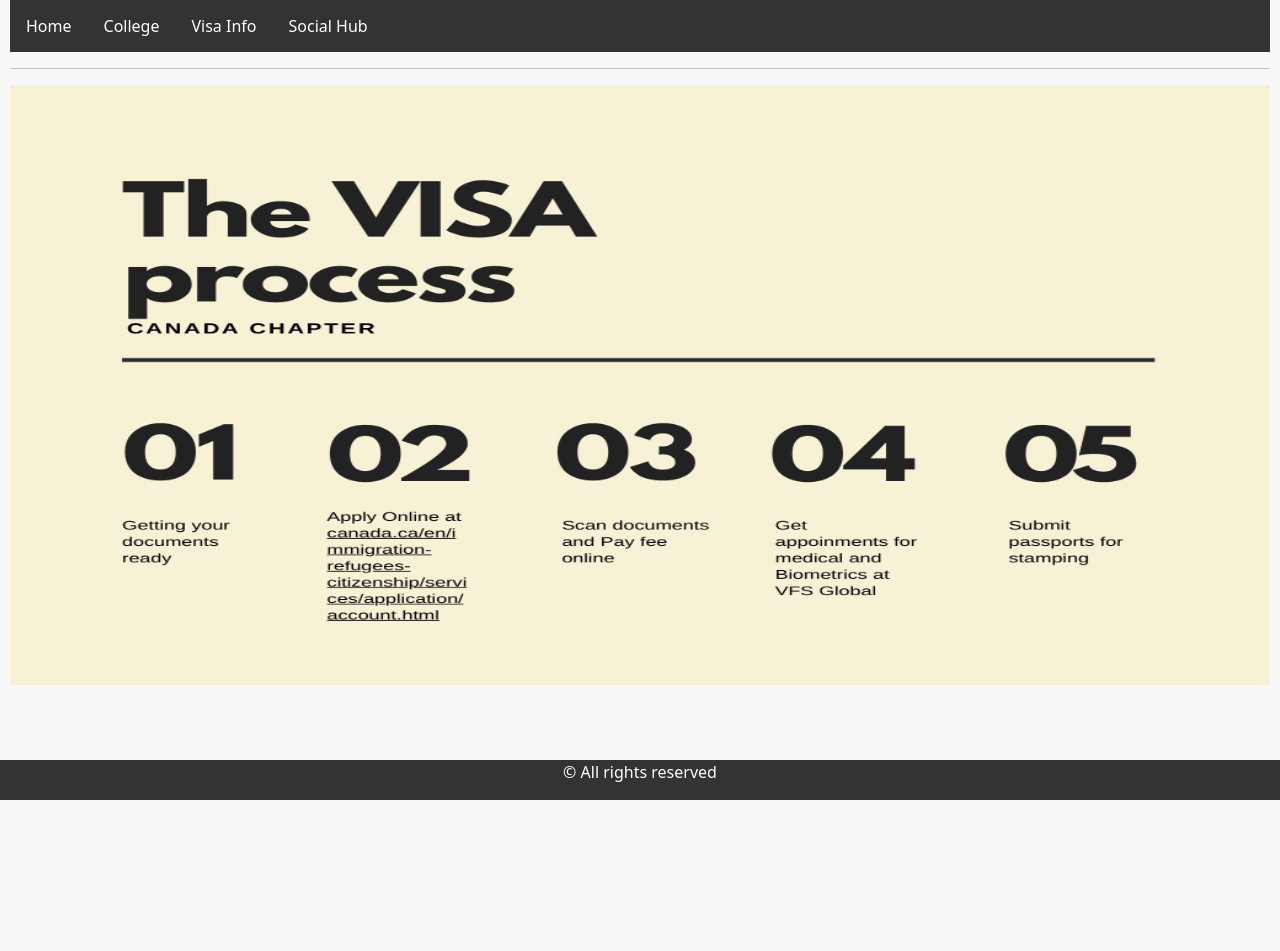
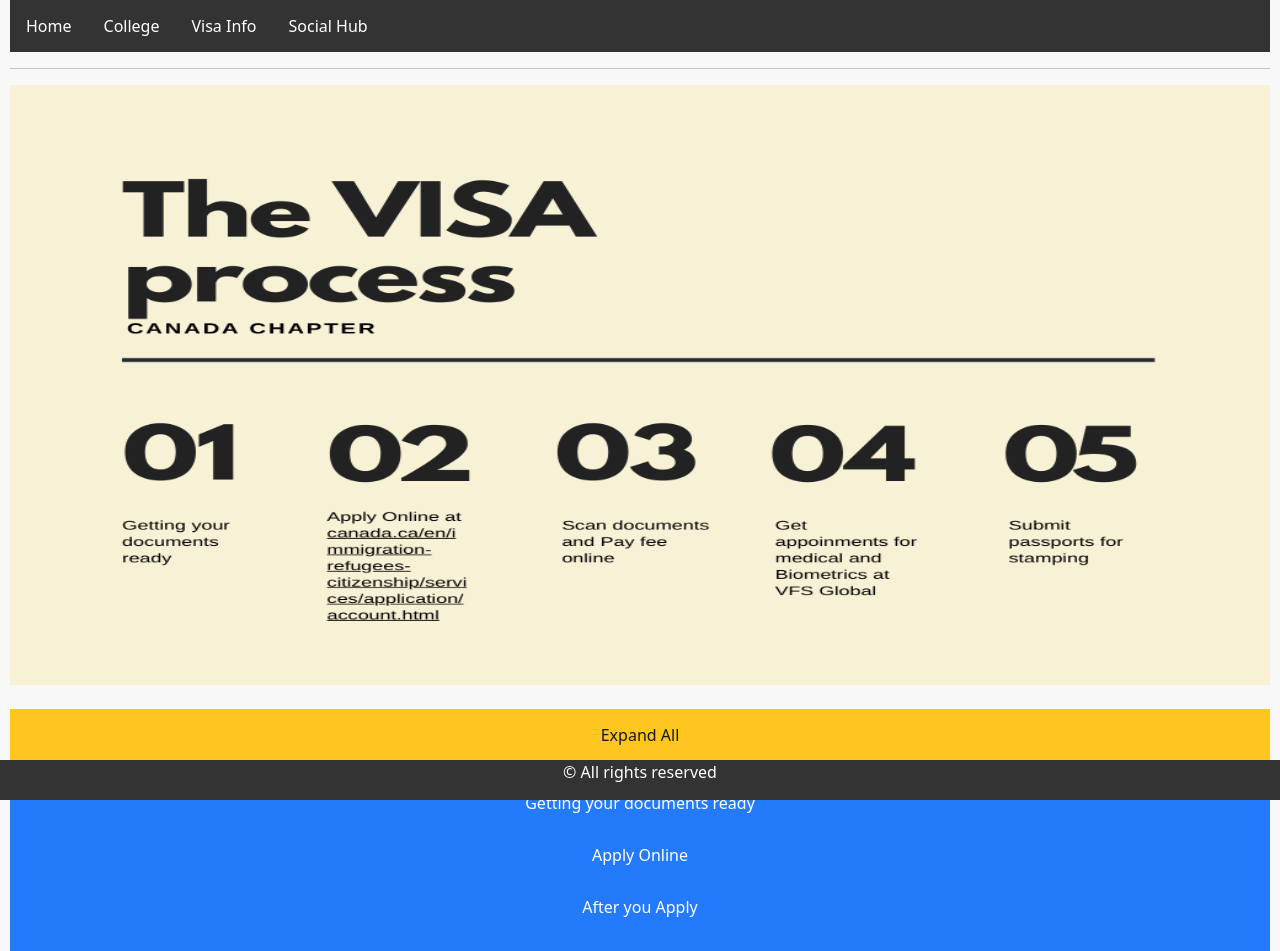
Before and after one commit to ParteekSaini/InternationalStudentGuideGit, a React (Create React App) app in the folder internationalstudentguide-main/: page /Visainfo in a window 1280 px wide. Shown: the top 951 px of the page. Before the commit the page ends 800 px from the top, so only its background shows below. Built offline with nearby package versions, Linux system fonts and the light colour scheme.

Commit message:
visa information page created

```diff
--- a/internationalstudentguide-main/src/App.js
+++ b/internationalstudentguide-main/src/App.js
@@ -4,7 +4,7 @@ import React, { Component } from 'react';
 import { BrowserRouter as Router,Redirect, Switch, Route, Link } from "react-router-dom";
 import HomePage from './HomePage';
 import college from './college';
-import visaInfo from './visainfo';
+import VisaInfo from './Visainfo';
 import socialHub from './socialhub';
 import Page5 from './page5';
 import logIn from './login';
@@ -26,7 +26,7 @@ class App extends Component {
         <ul className="headerUl">
           <li><a href="/">Home</a></li>
           <li><a href="/college">College</a></li>
-          <li><a href="/visainfo">Visa Info</a></li>
+          <li><a href="/Visainfo">Visa Info</a></li>
           <li><a href="/socialhub">Social Hub</a></li>
           {/* <li><a href="/page5">Page 5</a></li> */}
         </ul>
@@ -37,7 +37,7 @@ class App extends Component {
           {/* <Route exact path="/"><Home /></Route> */}
           <Route exact path={"/"} component={HomePage} />
           <Route path={"/college"} component={college} />
-          <Route path={"/visainfo"} component={visaInfo} />
+          <Route path={"/Visainfo"} component={VisaInfo} />
           <Route path={"/socialhub"} component={socialHub} />
           <Route path={"/page5"} component={Page5} />
           <Route path={"/BritishColumbia"} component={BritishColumbia} />
--- /dev/null
+++ b/internationalstudentguide-main/src/VisainfoData.json
@@ -0,0 +1,78 @@
+[
+    {"documents":1,
+        "title":"Getting your documents ready",
+        "documentFirst":[
+            {"documentFirstid":"d1","documentName":"Proof of Acceptance","documentDetails":[
+                {"documentDetailsid":"dd1",
+		"details1":"a letter of acceptance from a designated learning institution (DLI) you’ll be attending",
+		"details2":"A letter of explanation for any documents that are missing due to COVID-19"}
+            ]},
+            {"documentFirstid":"d2","documentName":"Proof of Financial Support","documentDetails":[
+                {"documentDetailsid":"dd2",
+		"details1":"proof of a Canadian bank account in your name, if you've transferred money to Canada",
+		"details2":"Guaranteed Investment Certificate (GIC) from a participating Canadian financial institution",
+		"details3":"proof of a student or education loan from a bank",
+		"details4":"proof of funding paid from within Canada, if you have a scholarship or are in a Canadian-funded educational program"}
+            ]},
+            {"documentFirstid":"d3","documentName":"Letter of explanation","documentDetails":[
+                {"documentDetailsid":"dd3",
+		"details1":"why you want to study in Canada and",
+		"details2":"that you understand your responsibilities as a student"}
+            ]},
+            {"documentFirstid":"d4","documentName":"other documents","documentDetails":[
+                {"documentDetailsid":"dd4",
+		"details1":"If they request documents from you for an application in progress",
+		"details2":"You’ll have 30 days from the date we contact you to submit the information."}
+            ]}
+    ]},
+	    {"documents":2,
+        "title":"Apply Online",
+        "documentFirst":[
+            {"documentFirstid":"d1","documentName":"Apply Online","documentDetails":[
+                {"documentDetailsid":"dd1",
+		"details1":"Apply at Canada.ca/en/immigration-refugees-citizenship"}
+            ]}
+        ]},
+	    {"documents":3,
+        "title":"After you Apply",
+        "documentFirst":[
+            {"documentFirstid":"d1","documentName":"Your Fingerprints and photo(biometrics)","documentDetails":[
+                {"documentDetailsid":"dd1",
+		"details1":"Normally, you need to give biometrics if you haven’t given biometrics in the last 10 years. If your local visa application centre is not open due to COVID-19, there are temporary measures in place for biometrics"}
+            ]},
+            {"documentFirstid":"d2","documentName":"They process your study permit application","documentDetails":[
+                {"documentDetailsid":"dd2",
+		"details1":"We’ll check your application to make sure you have all the necessary documents. ",
+		"details2":"Medical exam (if required),",
+		"details3":"police certificate (if required)",
+		"details4":"If They refuse your application, they’ll send you a letter explaining why."}
+		]}
+        ]},
+	    {"documents":4,
+        "title":"Prepare for Arrival",
+        "documentFirst":[
+            {"documentFirstid":"d1","documentName":"Before you come to Canada","documentDetails":[
+                {"documentDetailsid":"dd1",
+		"details1":"Make sure you’re eligible to travel to Canada at this time if:",
+		"details2":"you’re returning to Canada as an international student, or,",
+		"details3":"you’re coming to Canada as a family member or support person for an international student",
+		"details4":"You need to use ArriveCAN"}
+        ]},
+            {"documentFirstid":"d2","documentName":"When you arrive in Canada","documentDetails":[
+                {"documentDetailsid":"dd2",
+		"details1":"have a valid travel document, such as a passport",
+		"details2":"have the port of entry letter of introduction the visa office sent you when they approved your study permit",
+		"details3":"have a copy of a valid letter of acceptance from your school",
+		"details4":"have letters of reference or any other documents the visa office told you to bring",
+		"details5":"have valid immigration medical exam results"}
+		]},
+            {"documentFirstid":"d3","documentName":"Fully vaccinated travellers","documentDetails":[
+                {"documentDetailsid":"dd3",
+		"details1":"must bring proof with you when you come to Canada",
+		"details2":"have the port of entry letter of introduction the visa office sent you when they approved your study permit",
+		"details3":"If you need proof of entry, make sure a border services officer stamps your passport before you leave Canadian customs. ",
+		"details4":"Some people are inadmissible—they’re not allowed to come to Canada"}
+		]}
+    ]
+ }
+]
--- a/internationalstudentguide-main/src/visainfo.js
+++ b/internationalstudentguide-main/src/visainfo.js
@@ -1,13 +1,60 @@
 import App from './App';
+import React, { useState } from "react";
+import ReactDOM from "react-dom";
+import CollapsiblePanel from './components/CollapsiblePanel';
+import 'bootstrap/dist/css/bootstrap.css';
+import VisainfoData from './VisainfoData.json';
 
+function VisaInfo() {
+  const [collapse, setCollapse] = useState(true);
+  const [title, setTitle] = useState("Expand All");
+  const [icon, setIcon] = useState("fa fa-chevron-right");
+  const collapseAll = () => {
+      setCollapse(!collapse);
+      setIcon(state => {
+          return state === "fa fa-chevron-right"
+              ? "fa fa-chevron-down"
+              : "fa fa-chevron-right";
+      });
+      setTitle(state => {
+          return state === "Expand All" ? "Collapse All" : "Expand All";
+      });
+  };
+  return (
+     <div lassName="App container my-2">
+       <img alt="process" src="/assests/process.png" />
+       <button
+              type="button"
+              className="btn-warning mt-4 mb-3 float-left"
+              onClick={collapseAll}
+          >
+              <i className={icon} /> {title}
+          </button>
 
-function visaInfo() {
-  return (
-     <div>
-       <img alt="process" src="/assests/process.png" />
+          {VisainfoData.map((doc, index) => (
+            <div key={index}>
+                <CollapsiblePanel title={doc.title} collapse={collapse}>
+                  {doc.documentFirst.map((d1, i) => (
+                    <div key={i}>
+                      <CollapsiblePanel title={d1.documentName} collapse={collapse}>
+                        {d1.documentDetails.map((de, id) => (
+                          <div key={id}>
+                            {de.details1}
+                            <br />
+                            {de.details2}
+                            <br />
+                            {de.details3}
+                            <br/>
+                            {de.details4}
+                          </div>
+                        ) )}
+                      </CollapsiblePanel>
+                    </div>
+                  ))}
+                </CollapsiblePanel>
+            </div>
+          ))}
      </div>
   );
 }
-
-
-export default visaInfo;
+export default VisaInfo;
```
